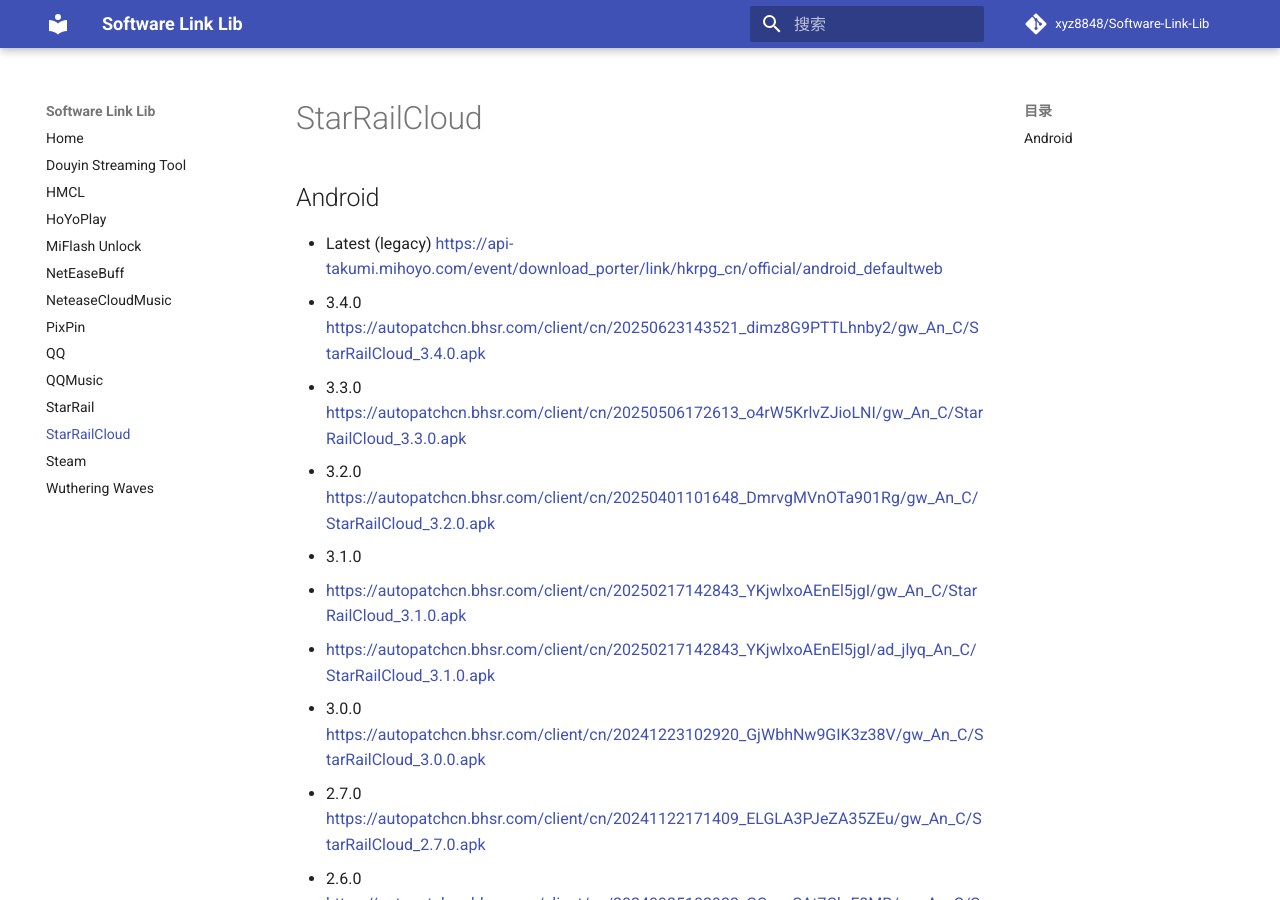
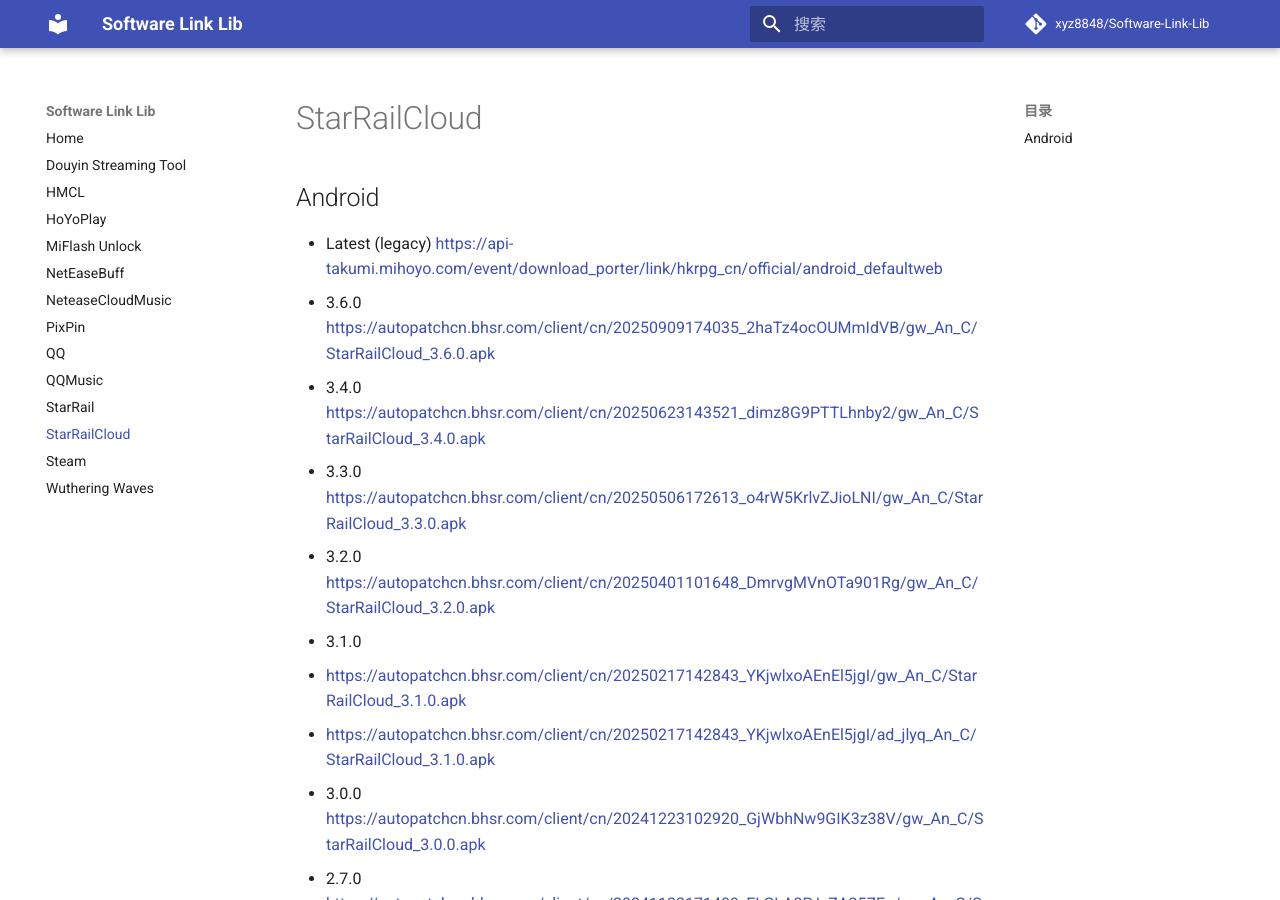
Before and after one commit to xyz8848/Software-Link-Lib, an MkDocs documentation site: the page built from docs/StarRailCloud.md, in a window 1280 px wide and 900 px high. Built offline with MkDocs 1.6.1 and Material for MkDocs 9.7.7, drawn with Linux system fonts in a browser that asks for light colours; comment, search, counter and statistics services are not loaded.

Commit message:
Update StarRailCloud.md

```diff
--- a/docs/StarRailCloud.md
+++ b/docs/StarRailCloud.md
@@ -2,6 +2,7 @@
 
 ## Android
 - Latest (legacy) [https://api-takumi.mihoyo.com/event/download_porter/link/hkrpg_cn/official/android_defaultweb](https://api-takumi.mihoyo.com/event/download_porter/link/hkrpg_cn/official/android_defaultweb)
+- 3.6.0 [https://autopatchcn.bhsr.com/client/cn/20250909174035_2haTz4ocOUMmIdVB/gw_An_C/StarRailCloud_3.6.0.apk](https://autopatchcn.bhsr.com/client/cn/20250909174035_2haTz4ocOUMmIdVB/gw_An_C/StarRailCloud_3.6.0.apk)
 - 3.4.0 [https://autopatchcn.bhsr.com/client/cn/20250623143521_dimz8G9PTTLhnby2/gw_An_C/StarRailCloud_3.4.0.apk](https://autopatchcn.bhsr.com/client/cn/20250623143521_dimz8G9PTTLhnby2/gw_An_C/StarRailCloud_3.4.0.apk)
 - 3.3.0 [https://autopatchcn.bhsr.com/client/cn/20250506172613_o4rW5KrlvZJioLNI/gw_An_C/StarRailCloud_3.3.0.apk](https://autopatchcn.bhsr.com/client/cn/20250506172613_o4rW5KrlvZJioLNI/gw_An_C/StarRailCloud_3.3.0.apk)
 - 3.2.0 [https://autopatchcn.bhsr.com/client/cn/20250401101648_DmrvgMVnOTa901Rg/gw_An_C/StarRailCloud_3.2.0.apk](https://autopatchcn.bhsr.com/client/cn/20250401101648_DmrvgMVnOTa901Rg/gw_An_C/StarRailCloud_3.2.0.apk)
```
